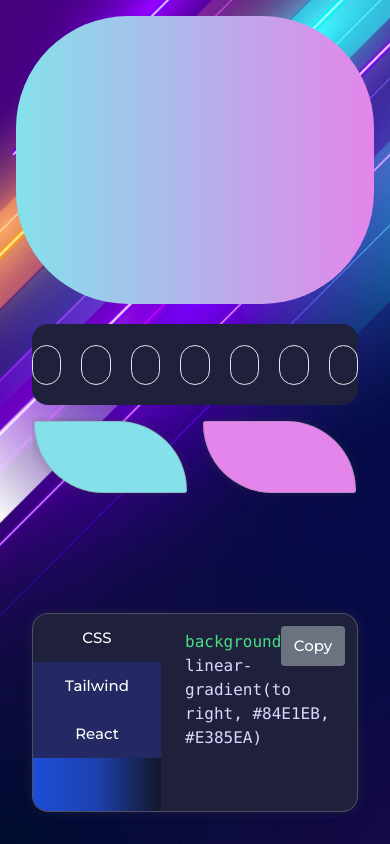
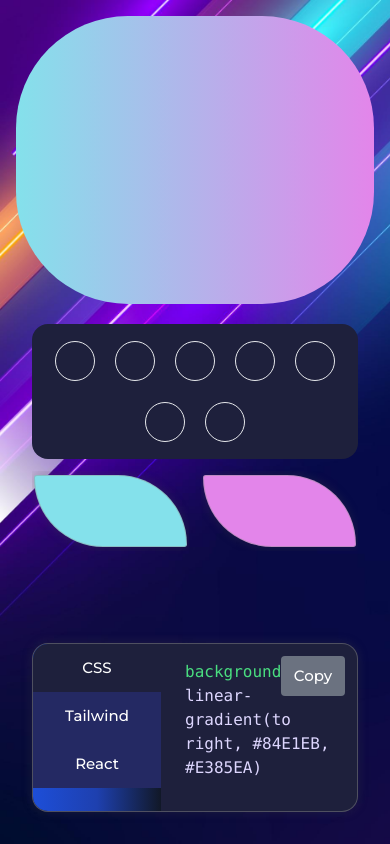
Before and after one commit to NehalSahu8055/Code_Alpha, a React (Vite) app in the folder Code_Alpha-Background-Generator/: page / in a window 390 px wide. Built offline with nearby package versions, Linux system fonts and the light colour scheme; some icons are missing.

Commit message:
Fixed Responsiveness

```diff
--- a/Code_Alpha-Background-Generator/src/components/subcomponents/Generator.jsx
+++ b/Code_Alpha-Background-Generator/src/components/subcomponents/Generator.jsx
@@ -12,7 +12,7 @@ export default function Generator({
     <>
       {/* Gradient Generator  */}
       <form className="flex flex-col flex-[0.5] justify-center gap-3">
-        <div className="css-orientation flex flex-[0.2]  justify-center items-center bg-[#1e203c] rounded-[1rem] gap-5 py-4">
+        <div className="css-orientation flex flex-[0.2]  justify-center items-center bg-[#1e203c] rounded-[1rem] gap-5 py-4 flex-wrap px-2">
           <input
             type="radio"
             name="css-ori"
```
Also changed, not shown: 5 other files (tests, documents, lock files or other folders).
